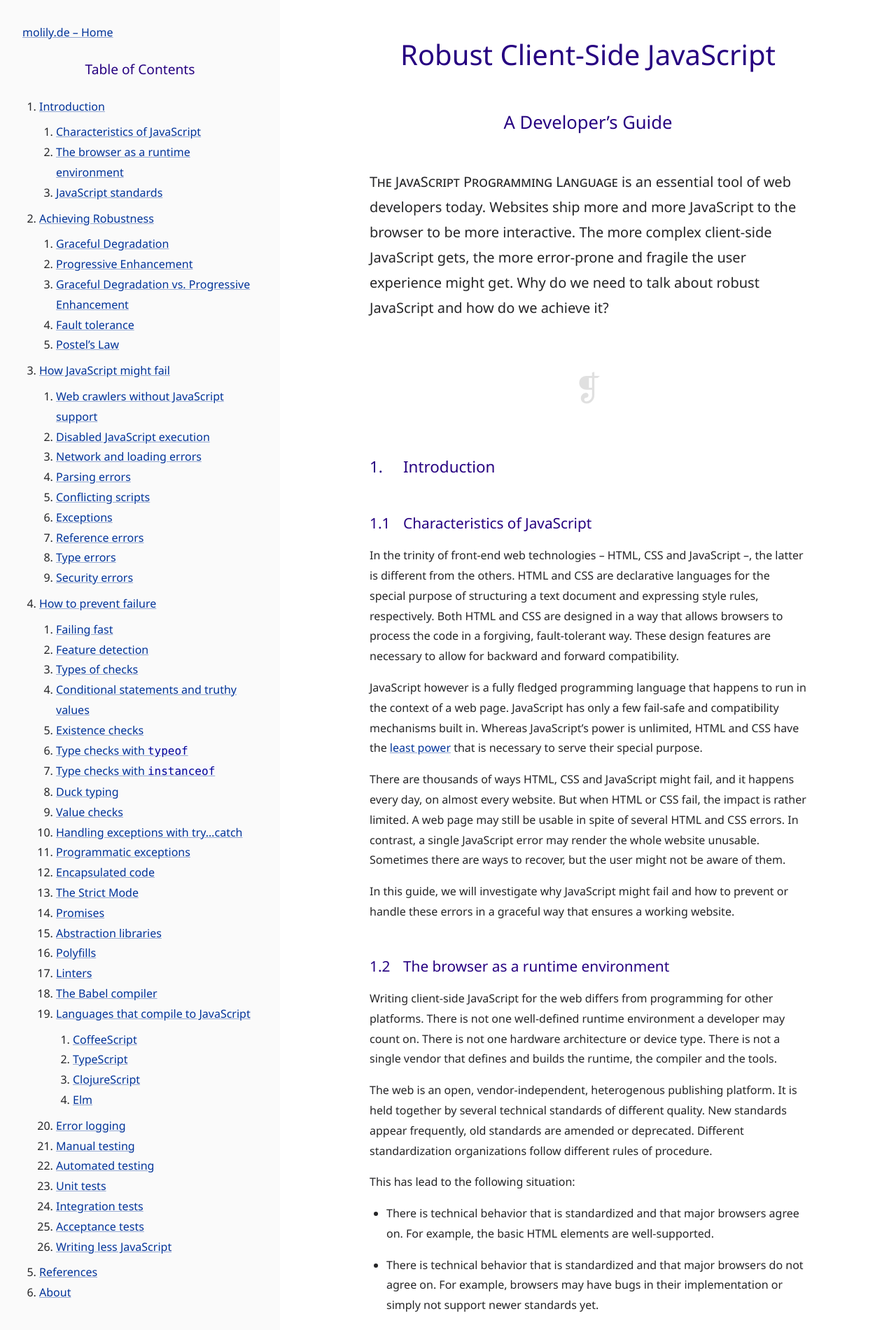
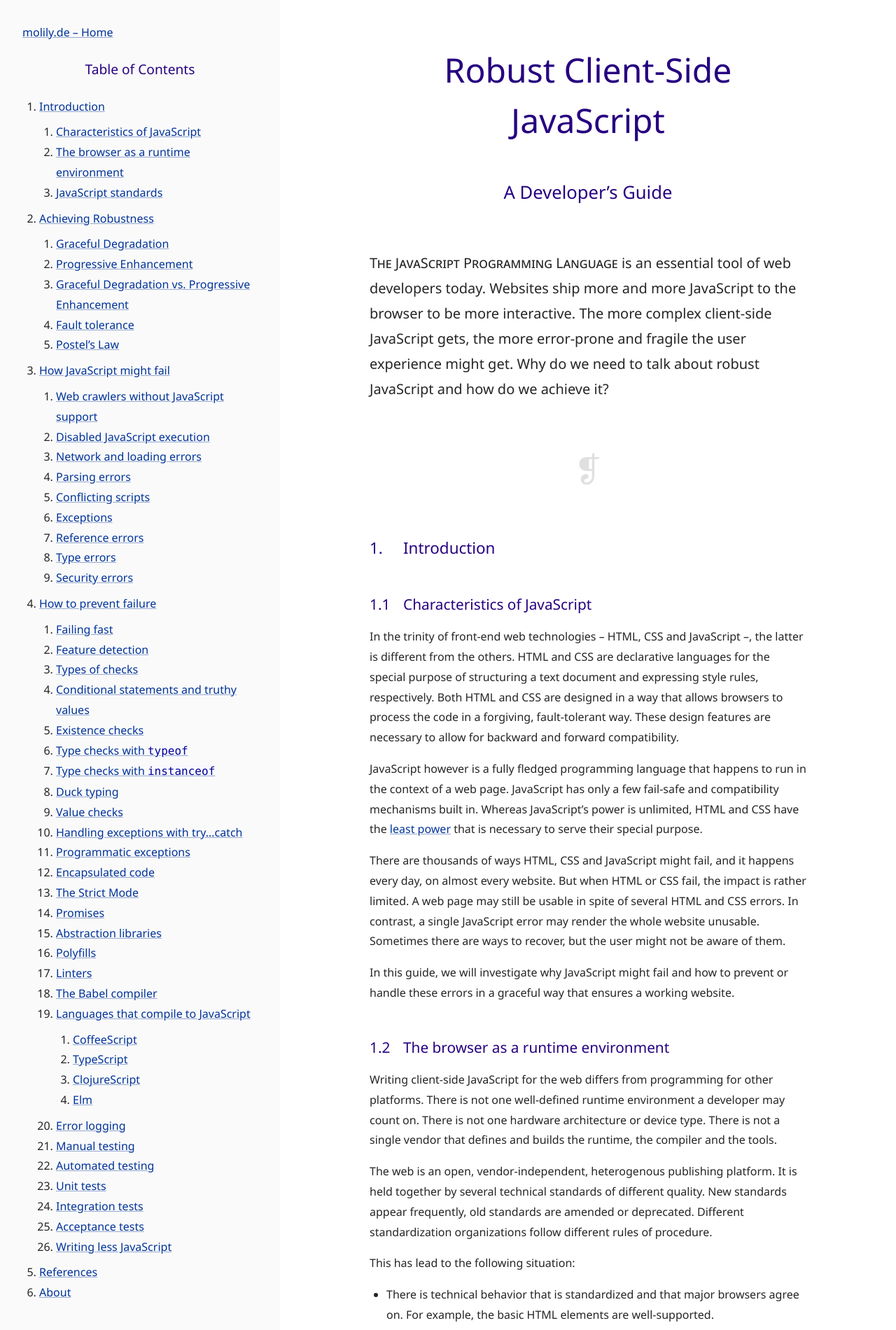
Before and after one commit to molily/molily.de, a Jekyll site: the page built from _posts/2017-12-21-robust-javascript.md, in a window 1280 px wide. Shown: the top 1900 px of the page at 70% size. Built offline with Jekyll 4.4.1, drawn with Linux system fonts in a browser that asks for light colours; some web fonts are replaced.

Commit message:
Book: Larger main headings.

```diff
--- a/css/book.scss
+++ b/css/book.scss
@@ -204,6 +204,7 @@ caption {
 }
 
 #toc-book-title {
+  font-size: 2rem;
   text-align: center;
 
   @include big {
@@ -258,7 +259,8 @@ caption {
   text-align: center;
 
   @include big {
-    font-size: 2.5rem;
+    margin: 4rem 0;
+    font-size: 3rem;
   }
 }
 
```
